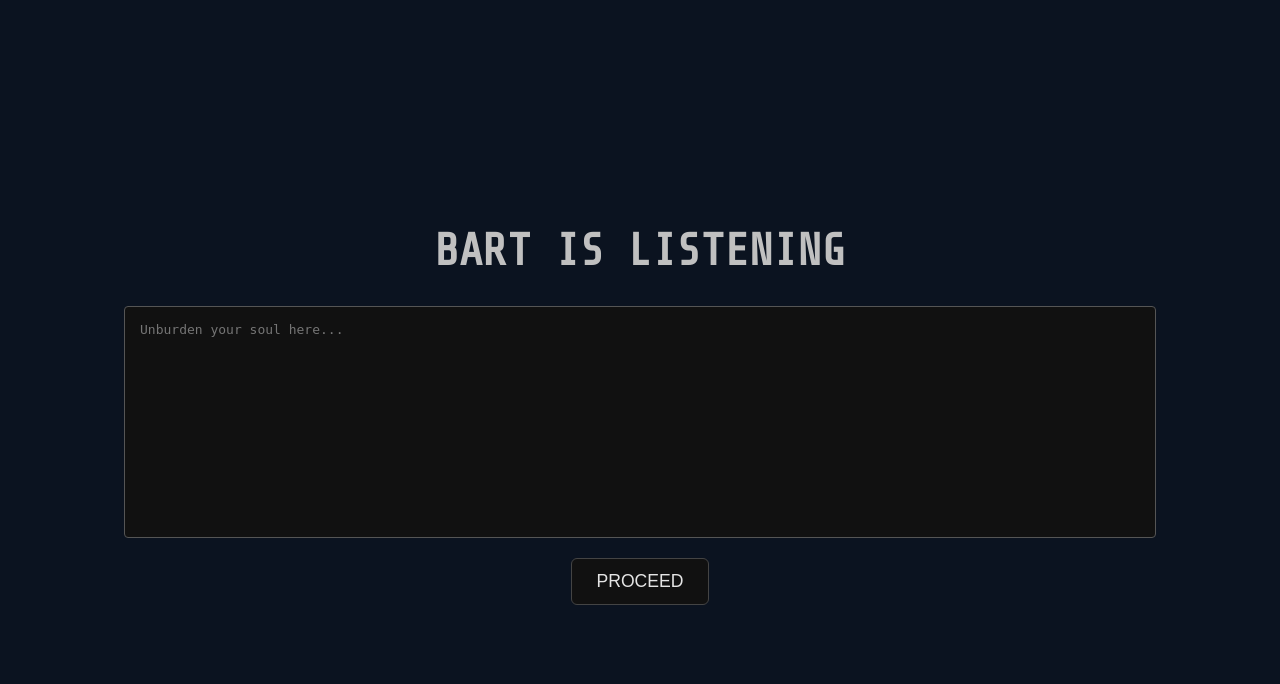
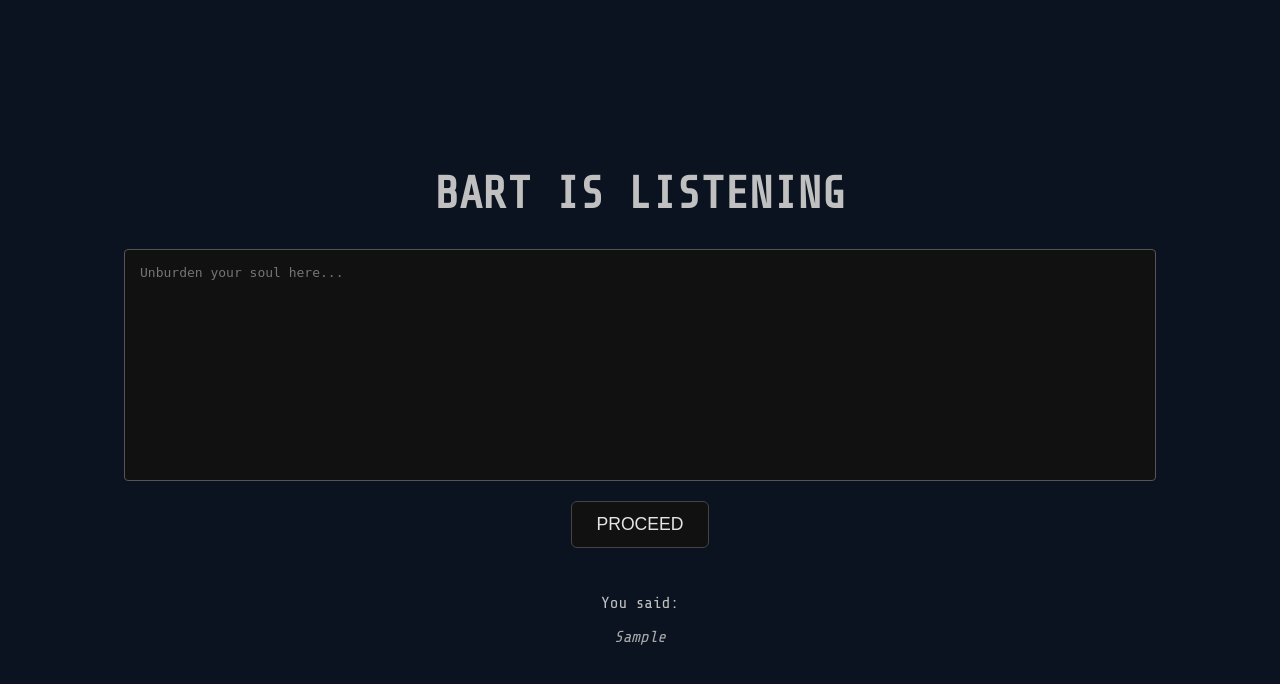
Before and after one commit to dasheroc/BARTGPT, a FastAPI app: template templates/chat.html in a window 1280 px wide. Shown: the top 684 px of the page. Run offline with FastAPI, Linux system fonts and the light colour scheme; the template is opened without the code that fills it: most values are stand-ins (such as "Sample title", 1, 10 or a date in 2020).

Commit message:
Fix: corrected chat form field to match FastAPI route

```diff
--- a/templates/chat.html
+++ b/templates/chat.html
@@ -68,8 +68,15 @@
 <body>
     <h1>BART IS LISTENING</h1>
     <form method="post">
-        <textarea name="soul" placeholder="Unburden your soul here..." required></textarea>
+        <textarea name="user_input" placeholder="Unburden your soul here..." required></textarea>
         <button type="submit">PROCEED</button>
     </form>
+
+    {% if user_input %}
+        <div style="margin-top: 30px; text-align: center;">
+            <p>You said:</p>
+            <blockquote style="color: #aaa; font-style: italic;">{{ user_input }}</blockquote>
+        </div>
+    {% endif %}
 </body>
 </html>
```
